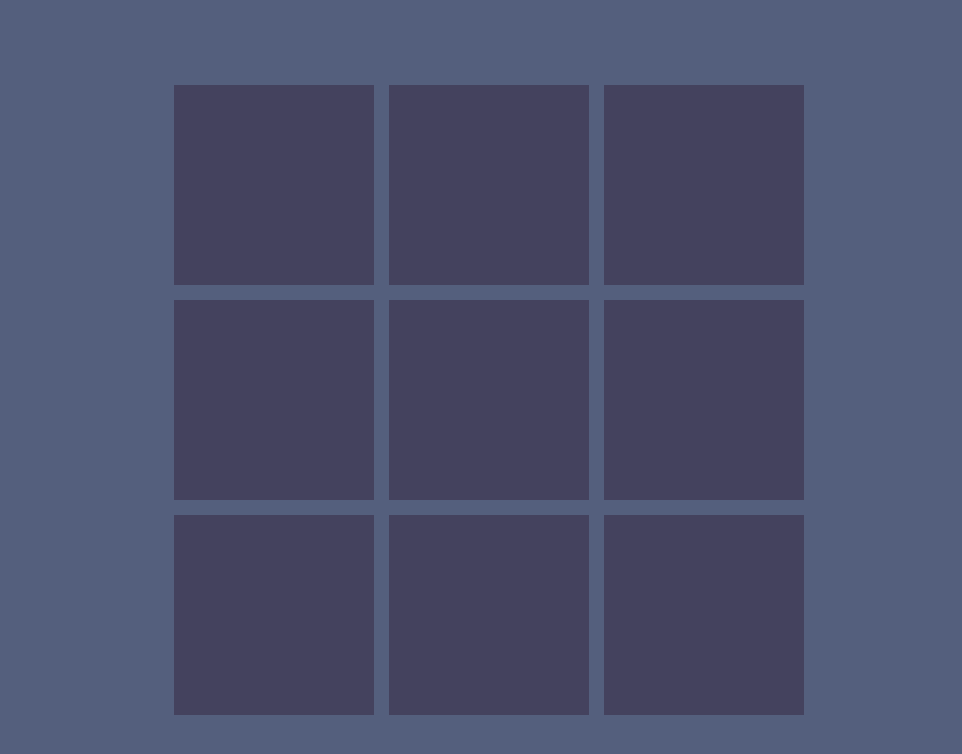
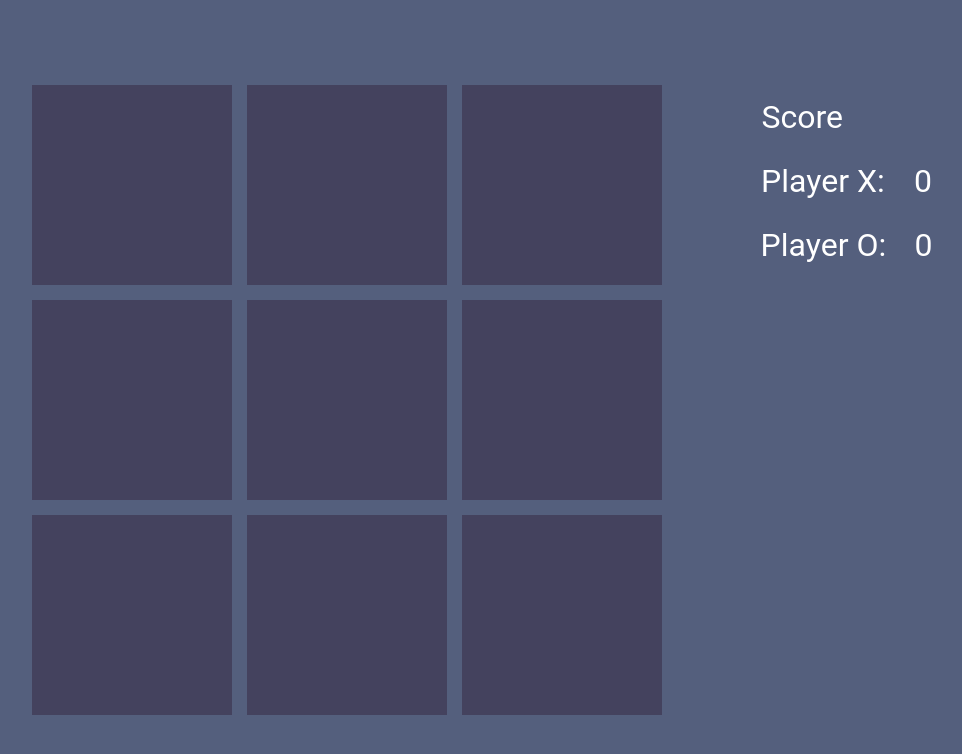
Before and after one commit to vmd94work/tic-tac, a React (Create React App) app: page / in a window 1280 px wide. Shown: the top 754 px of the page, without its empty margins (151-1113 px from the left). Built offline with nearby package versions, Linux system fonts and the light colour scheme.

Commit message:
created logic and popup

```diff
--- a/public/index.html
+++ b/public/index.html
@@ -14,7 +14,6 @@
       manifest.json provides metadata used when your web app is installed on a
       user's mobile device or desktop. See https://developers.google.com/web/fundamentals/web-app-manifest/
     -->
-    <link rel="manifest" href="%PUBLIC_URL%/manifest.json" />
     <!--
       Notice the use of %PUBLIC_URL% in the tags above.
       It will be replaced with the URL of the `public` folder during the build.
--- a/src/component/Square/Square.css
+++ b/src/component/Square/Square.css
@@ -17,3 +17,6 @@
   color: white;
   font-size: 4rem;
 }
+.square__active {
+  cursor: no-drop;
+}
--- a/src/component/Square/Square.js
+++ b/src/component/Square/Square.js
@@ -12,7 +12,11 @@ const Square = ({ clickedArray, handleClick }) => {
             </div>
           );
         } else {
-          return <div className="square__active">{item}</div>;
+          return (
+            <div key={idx} className="square__active">
+              {item}
+            </div>
+          );
         }
       })}
     </div>
--- /dev/null
+++ b/src/component/Table/Table.css
@@ -0,0 +1,17 @@
+.table {
+  color: #fff;
+  font-size: 2rem;
+  line-height: 4rem;
+}
+.table__title {
+  font-size: 2rem;
+  display: inline-block;
+  margin-left: 15px;
+}
+.player__info {
+  padding: 0;
+  margin: 0;
+  width: 200px;
+  display: flex;
+  justify-content: space-between;
+}
--- /dev/null
+++ b/src/component/Table/Table.js
@@ -0,0 +1,20 @@
+import React from "react";
+import "./Table.css";
+
+const Table = ({ winCount }) => {
+  return (
+    <div className="table">
+      <span className="table__title">Score</span>
+      <div className="player__info">
+        <span className="player__name">Player X:</span>
+        <span className="player__score">{winCount.X}</span>
+      </div>
+      <div className="player__info">
+        <span className="player__name">Player O:</span>
+        <span className="player__score">{winCount.O}</span>
+      </div>
+    </div>
+  );
+};
+
+export default Table;
--- a/src/component/TicTacToe/TicTacToe.css
+++ b/src/component/TicTacToe/TicTacToe.css
@@ -0,0 +1,5 @@
+.tic-tac-toe {
+  width: 1000px;
+  display: flex;
+  justify-content: space-between;
+}
--- a/src/component/TicTacToe/TicTacToe.js
+++ b/src/component/TicTacToe/TicTacToe.js
@@ -3,6 +3,8 @@ import Square from "../Square/Square";
 import Tic from "../Tic/Tic";
 import Tac from "../Tac/Tac";
 import "./TicTacToe.css";
+import Table from "../Table/Table";
+import Winpopup from "../WinPopUp/Winpopup";
 
 const EMPTY = "";
 const X_PLAYER = <Tac />;
@@ -21,12 +23,50 @@ const winCombination = [
 const Tictactoe = () => {
   const [grid, setGrid] = useState(Array(9).fill(EMPTY));
   const [player, setPlayer] = useState(false);
+  const [gameFinished, setGameFinished] = useState(false);
+  const [draw, setDraw] = useState(false);
+  const [winCount, setwinCount] = useState({ X: 0, O: 0 });
+
+  function gameOver() {
+    if (!gameFinished) {
+      for (let i = 0; i < 8; i++) {
+        if (
+          grid[winCombination[i][0]] === X_PLAYER &&
+          grid[winCombination[i][1]] === X_PLAYER &&
+          grid[winCombination[i][2]] === X_PLAYER
+        ) {
+          setGameFinished(true);
+          setwinCount({ ...winCount, X: winCount.X + 1 });
+          console.log("X win");
+          return;
+        }
+      }
+      for (let i = 0; i < 8; i++) {
+        if (
+          grid[winCombination[i][0]] === O_PLAYER &&
+          grid[winCombination[i][1]] === O_PLAYER &&
+          grid[winCombination[i][2]] === O_PLAYER
+        ) {
+          setGameFinished(true);
+          setwinCount({ ...winCount, O: winCount.O + 1 });
+          console.log("O win");
+          return;
+        }
+      }
+      if (!grid.includes(EMPTY)) {
+        setGameFinished(true);
+        setDraw(true);
+        console.log("Draw");
+      }
+    }
+  }
+  gameOver();
 
   function handleClick(id) {
     setGrid(
       grid.map((item, idx) => {
         if (idx === id) {
-          if (player) {
+          if (!player) {
             return X_PLAYER;
           } else {
             return O_PLAYER;
@@ -42,6 +82,8 @@ const Tictactoe = () => {
   return (
     <div className="tic-tac-toe">
       <Square clickedArray={grid} handleClick={handleClick} />
+      <Table winCount={winCount} />
+      {gameFinished && <Winpopup />}
     </div>
   );
 };
--- /dev/null
+++ b/src/component/WinPopUp/WinPopUp.css
@@ -0,0 +1,43 @@
+.popup__background {
+  top: 0;
+  left: 0;
+  position: absolute;
+  width: 100vw;
+  height: 100vh;
+  background-color: rgba(0, 0, 0, 0.6);
+  display: flex;
+  align-items: center;
+  justify-content: center;
+  transition: 0.3s ease-out;
+}
+.win__popup {
+  border-radius: 20px;
+  display: flex;
+  flex-direction: column;
+  justify-content: center;
+  align-items: center;
+  width: 500px;
+  height: 300px;
+  background-color: var(--secondary);
+  transition: 0.3s ease-out;
+}
+.winner {
+  margin-bottom: 20px;
+}
+.btn {
+  background: none;
+  color: #fff;
+  border: 1px solid var(--secondary);
+  font-size: 2rem;
+  margin-bottom: 1rem;
+  padding: 10px 14px;
+  cursor: pointer;
+  border-radius: 5px;
+  transition: 0.3s ease-out;
+  max-height: 7rem;
+}
+
+.btn:hover {
+  background: var(--primery);
+  color: #fff;
+}
--- /dev/null
+++ b/src/component/WinPopUp/Winpopup.js
@@ -0,0 +1,16 @@
+import React from "react";
+import "./WinPopUp.css";
+
+const Winpopup = () => {
+  return (
+    <div className="popup__background">
+      <div className="win__popup">
+        <h2 className="winner">Winner</h2>
+        <button className="btn">Restart Game</button>
+        <button className="btn">Clear Points</button>
+      </div>
+    </div>
+  );
+};
+
+export default Winpopup;
```
